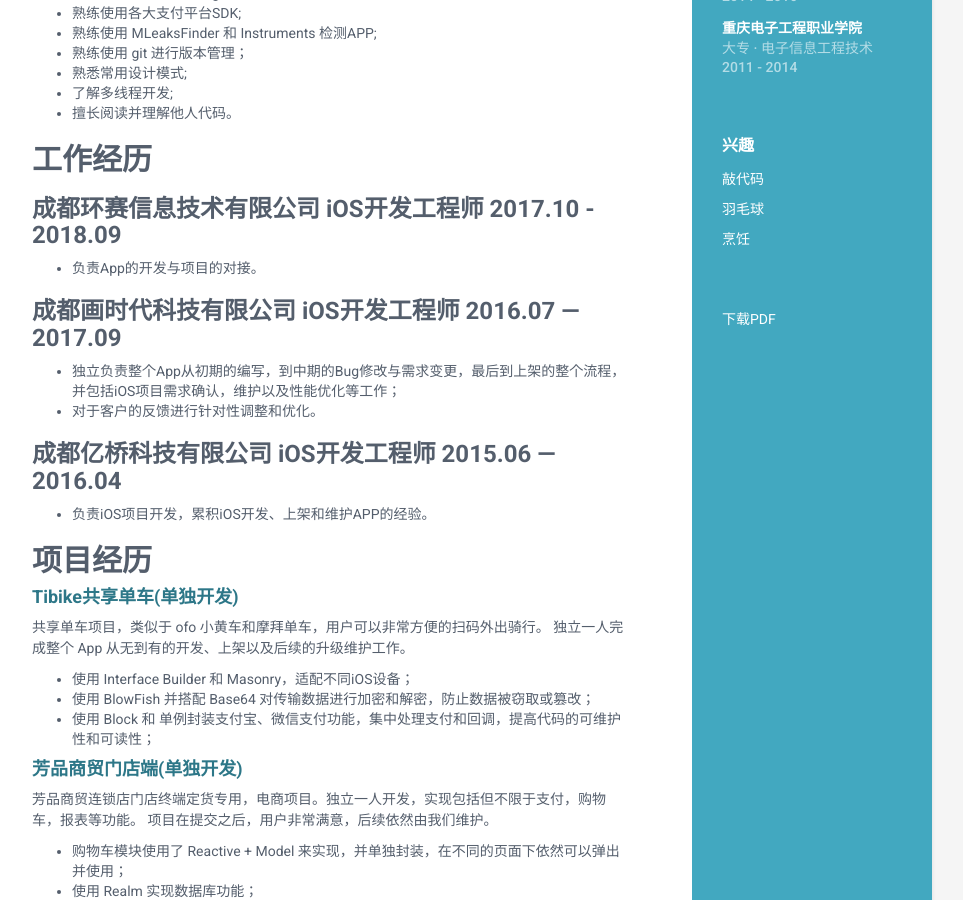
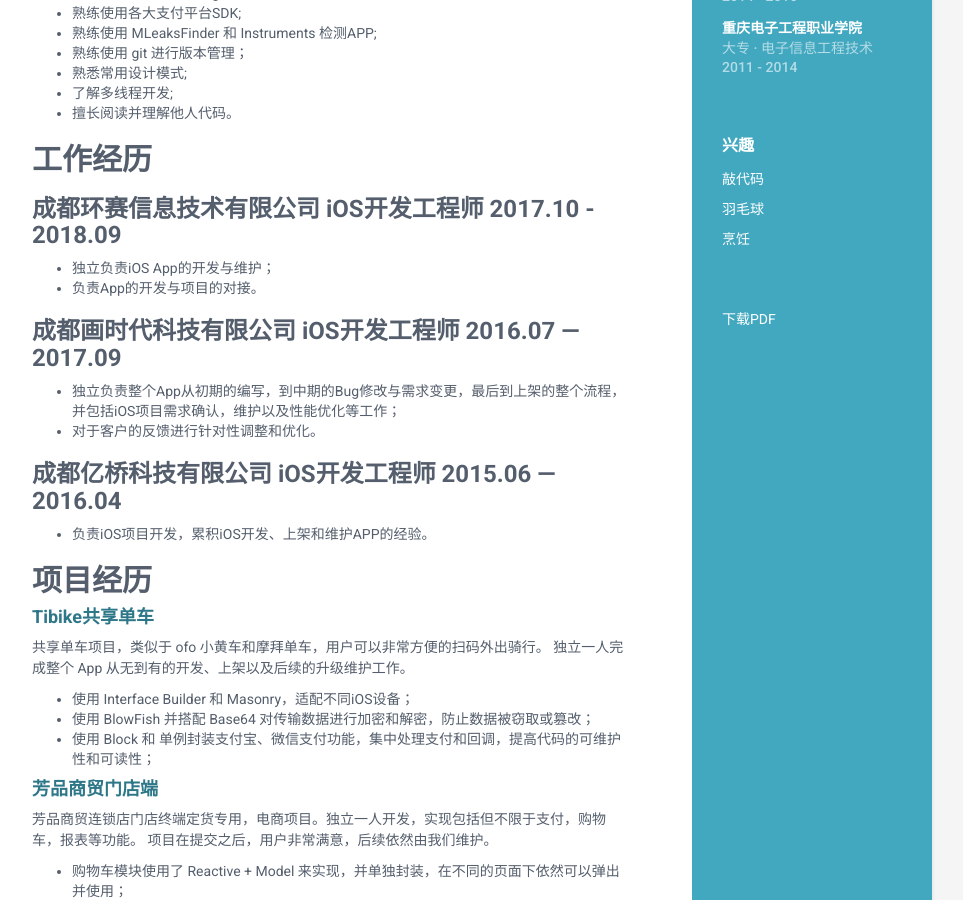
Before and after one commit to OYcedar/Resume, a Jekyll site: the page built from resume.md, in a window 1280 px wide and 900 px high, scrolled down 596 px. Shown: the whole window, without its empty margins (188-1151 px from the left). Built offline with Jekyll 4.4.1, drawn with Linux system fonts in a browser that asks for light colours; our own code applies the rules of GitHub Pages for plain Markdown files.

Commit message:
Update resume.md

```diff
--- a/resume.md
+++ b/resume.md
@@ -29,6 +29,7 @@
 ## 工作经历
 
 ### 成都环赛信息技术有限公司 iOS开发工程师  2017.10 - 2018.09
+* 独立负责iOS App的开发与维护；
 * 负责App的开发与项目的对接。
 
 ### 成都画时代科技有限公司  iOS开发工程师   2016.07 — 2017.09
@@ -41,7 +42,7 @@
 * 负责iOS项目开发，累积iOS开发、上架和维护APP的经验。
 
 ## 项目经历
-#### [Tibike共享单车(单独开发)](https://itunes.apple.com/cn/app/tibike/id1221822385?l=zh&ls=1&mt=8)
+#### [Tibike共享单车](https://itunes.apple.com/cn/app/tibike/id1221822385?l=zh&ls=1&mt=8)
 
 共享单车项目，类似于 ofo 小黄车和摩拜单车，用户可以非常方便的扫码外出骑行。
 独立一人完成整个 App 从无到有的开发、上架以及后续的升级维护工作。
@@ -50,7 +51,7 @@
 * 使用 BlowFish 并搭配 Base64 对传输数据进行加密和解密，防止数据被窃取或篡改；
 * 使用 Block 和 单例封装支付宝、微信支付功能，集中处理支付和回调，提高代码的可维护性和可读性；
 
-#### [芳品商贸门店端(单独开发)](https://itunes.apple.com/cn/app/%E8%8A%B3%E5%93%81%E5%95%86%E8%B4%B8%E9%97%A8%E5%BA%97%E7%AB%AF/id1197963132?l=zh&ls=1&mt=8)
+#### [芳品商贸门店端](https://itunes.apple.com/cn/app/%E8%8A%B3%E5%93%81%E5%95%86%E8%B4%B8%E9%97%A8%E5%BA%97%E7%AB%AF/id1197963132?l=zh&ls=1&mt=8)
 
 芳品商贸连锁店门店终端定货专用，电商项目。独立一人开发，实现包括但不限于支付，购物车，报表等功能。
 项目在提交之后，用户非常满意，后续依然由我们维护。
```
